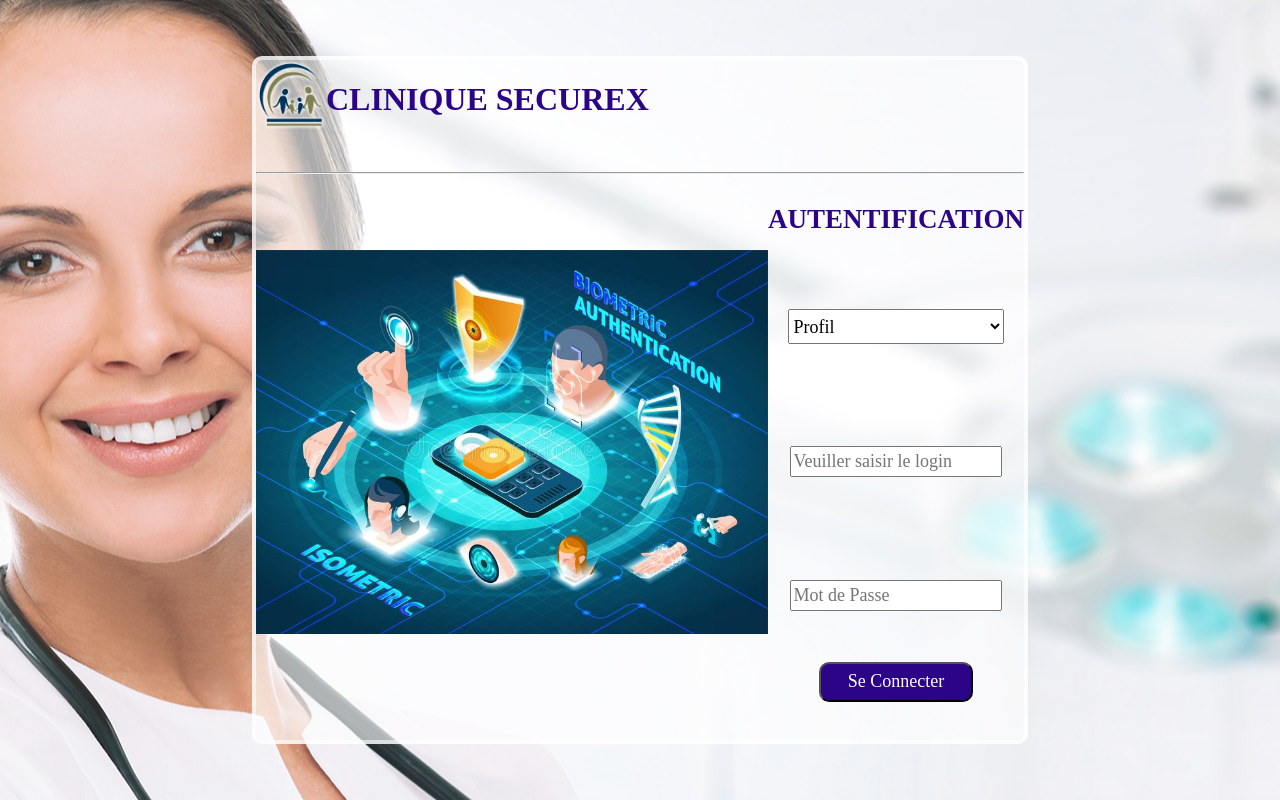
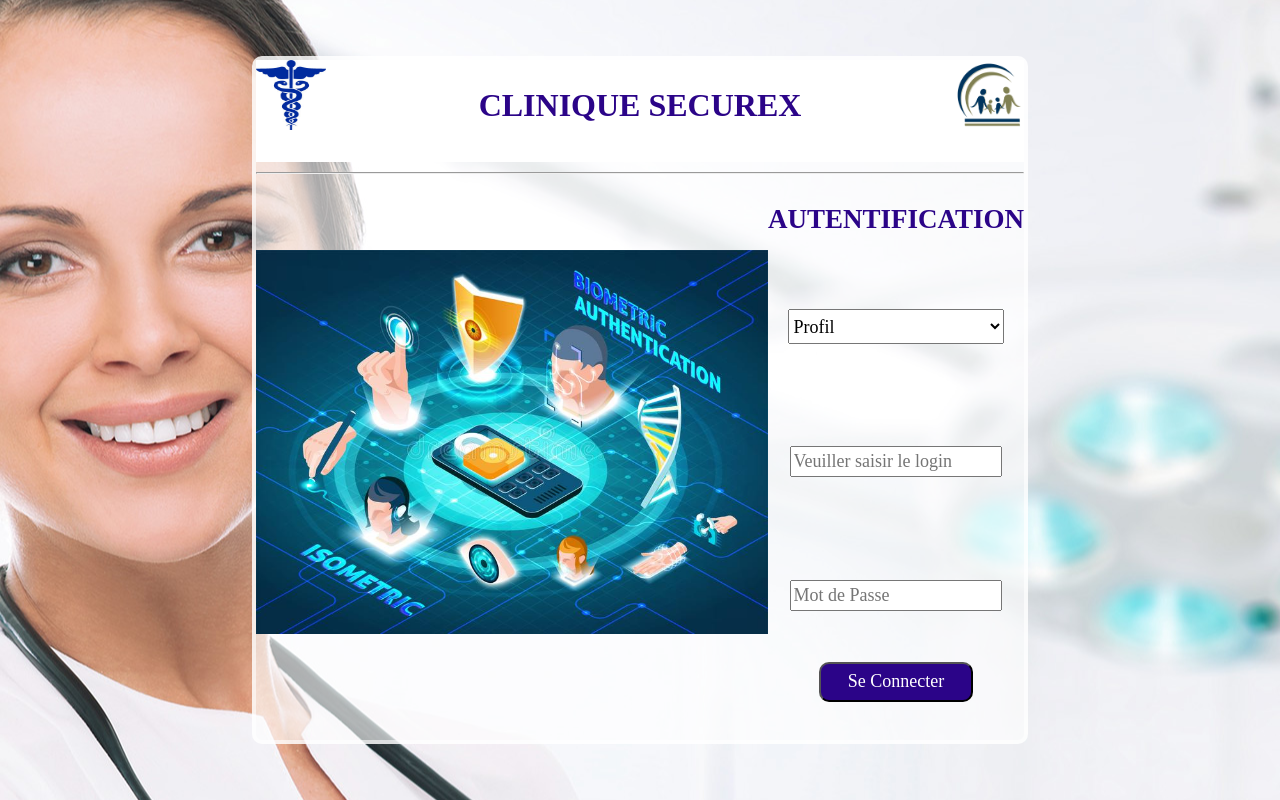
Before and after one commit to TidianeG/gestion_clinique, a PHP site: page /acceuil.html in a window 1280 px wide. Run offline with PHP 8.4, Linux system fonts and the light colour scheme.

Commit message:
modification logo

```diff
--- a/acceuil.html
+++ b/acceuil.html
@@ -13,8 +13,9 @@
         <div class="sous-page">
             <header >
                 <div class="header">
-                    <img class="image0" src="images/clinique-logo1.png" alt="">
+                    <img class="image0" src="images/logo-clinique3.jpg" alt="">
                     <h1 style="margin-bottom: 0px;">CLINIQUE SECUREX</h1>
+                    <img class="image0" src="images/clinique-logo1.png" alt="" style="margin-right: 0px;">
                 </div>
             </header><hr>
             <main>
--- a/styles/styl1.css
+++ b/styles/styl1.css
@@ -27,13 +27,15 @@ header{
     height: 15%;
     width: 100%;
     margin-bottom: 10px;
+    background-color: white;
 }
-header>.header{
+.header{
+    position: relative;
     display: flex;
-    position: relative;
-    justify-content: flex-start;
-    flex-wrap: nowrap;
+    justify-content: space-between;
+    align-items: center;
 }
+
 .image0{
     width: 70px;
     height: 70px;
@@ -55,6 +57,7 @@ h1{
     align-items: center;
     overflow: hidden;
     border-radius: 10px 10px;
+
 }
 h1,h2{
     text-align: center;
```
Also changed, not shown: database/Clinique.sql (renamed from Base D/Clinique.sql).
